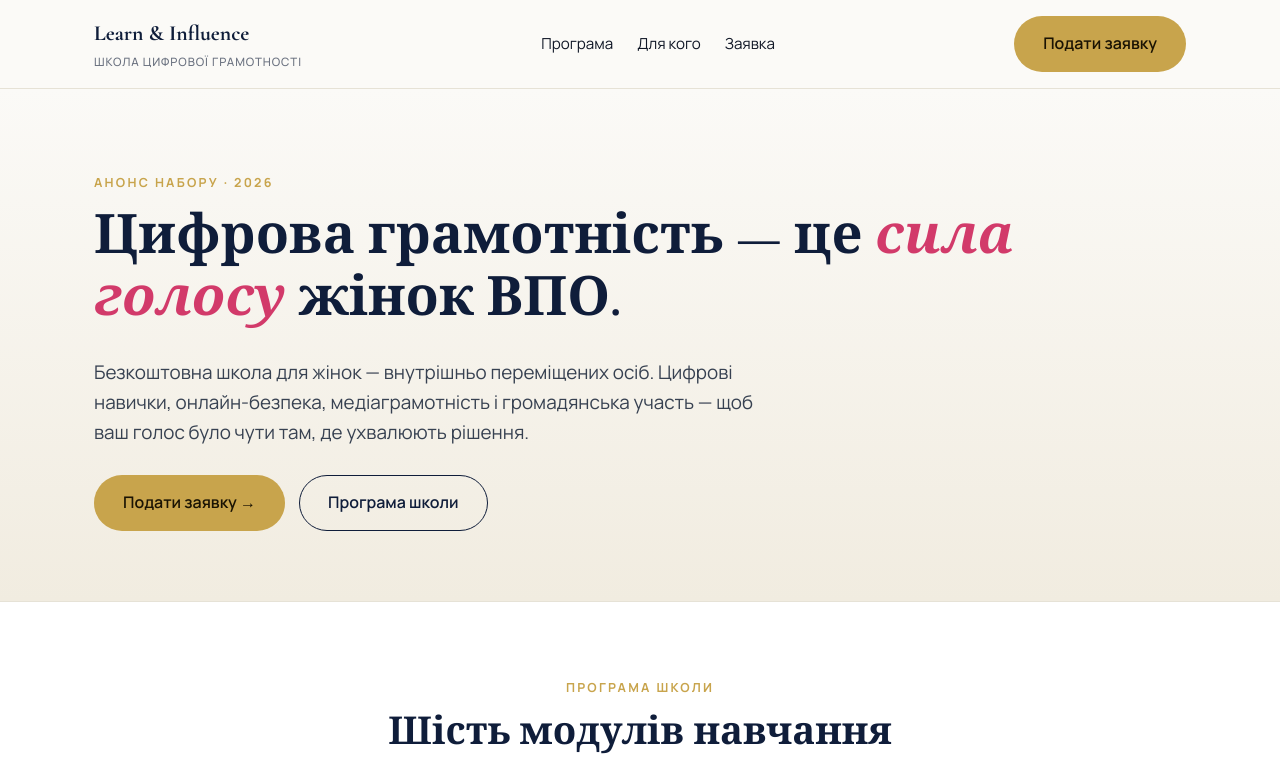
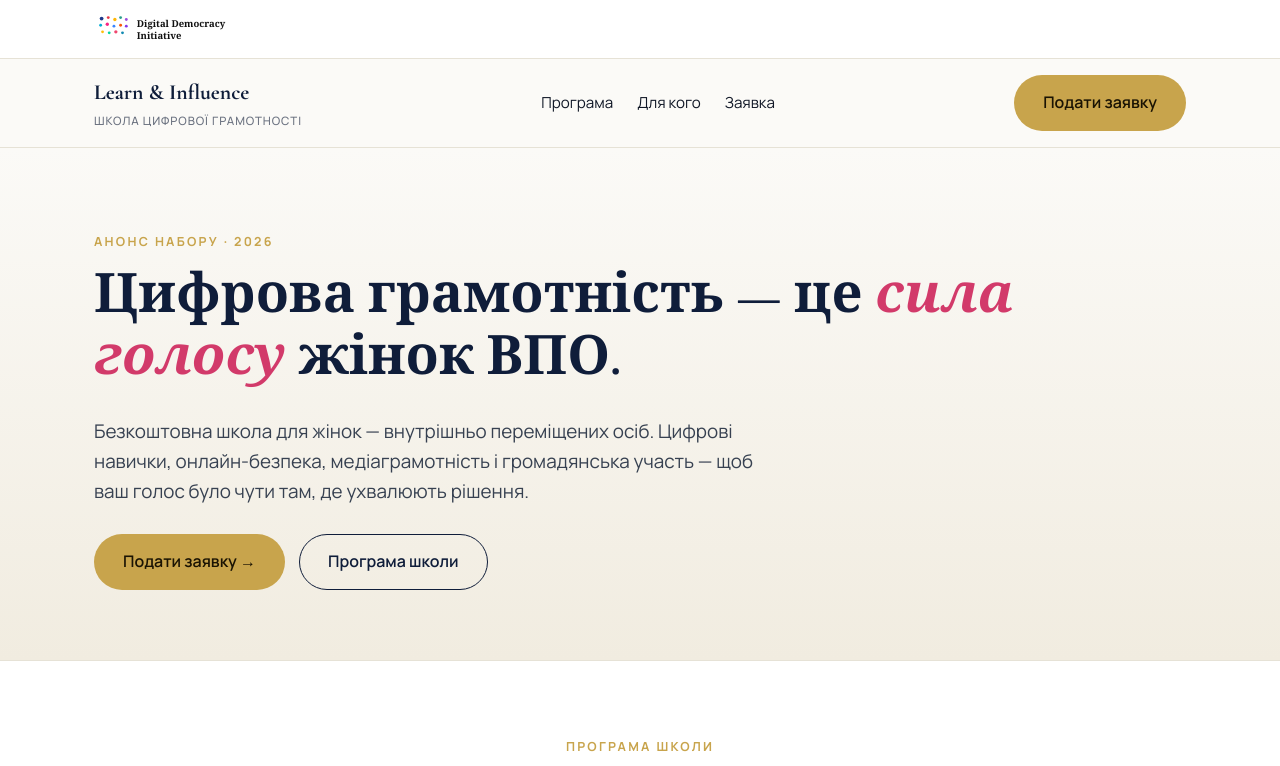
Before and after one commit to zhinocha/school, a plain HTML site: page index.html in a window 1280 px wide. Shown: the top 766 px of the page. Drawn offline with nearby package versions, Linux system fonts and the light colour scheme.

Commit message:
Rebrand: move DDI logo to header, keep partner logos in footer
- Add Digital Democracy Initiative logo as a standalone bar above the header
- Remove DDI logo from the footer donors row, keeping CIVICUS, Metamorphosis, TechSoup and Digital Activism Program there

Co-Authored-By: Claude Sonnet 5 <noreply@anthropic.com>

```diff
--- a/index.html
+++ b/index.html
@@ -26,6 +26,10 @@
   .btn-gold:hover{background:#b89238}
   .btn-outline{background:transparent;border-color:var(--navy);color:var(--navy)}
   .btn-outline:hover{background:var(--navy);color:#fff}
+
+  .funder-bar{background:#fff;border-bottom:1px solid var(--line)}
+  .funder-bar .container{display:flex;align-items:center;padding-top:10px;padding-bottom:10px}
+  .funder-bar svg{height:38px;width:auto;display:block}
 
   header{position:sticky;top:0;background:rgba(251,250,247,.95);backdrop-filter:blur(10px);border-bottom:1px solid var(--line);z-index:50}
   header .container{display:flex;align-items:center;justify-content:space-between;padding-top:16px;padding-bottom:16px}
@@ -78,6 +82,12 @@
 </style>
 </head>
 <body>
+
+<div class="funder-bar">
+  <div class="container">
+    <svg viewBox="0 0 320 80" aria-label="Digital Democracy Initiative" xmlns="http://www.w3.org/2000/svg"><rect width="320" height="80" fill="#fff"/><g transform="translate(8,10)"><circle cx="8" cy="8" r="4" fill="#1f3a8a"/><circle cx="22" cy="6" r="3" fill="#e63946"/><circle cx="36" cy="10" r="3.5" fill="#ffb703"/><circle cx="48" cy="6" r="3" fill="#2a9d8f"/><circle cx="60" cy="10" r="3" fill="#9d4edd"/><circle cx="6" cy="22" r="3" fill="#06aed5"/><circle cx="20" cy="20" r="3.5" fill="#f72585"/><circle cx="34" cy="24" r="3" fill="#3a86ff"/><circle cx="48" cy="22" r="3" fill="#fb5607"/><circle cx="60" cy="24" r="3" fill="#8338ec"/><circle cx="10" cy="36" r="3" fill="#ffbe0b"/><circle cx="24" cy="38" r="3" fill="#06d6a0"/><circle cx="38" cy="36" r="3.5" fill="#ef476f"/><circle cx="52" cy="38" r="3" fill="#118ab2"/></g><text x="90" y="36" font-family="Georgia,serif" font-size="20" font-weight="700" fill="#111">Digital Democracy</text><text x="90" y="60" font-family="Georgia,serif" font-size="20" font-weight="700" fill="#111">Initiative</text></svg>
+  </div>
+</div>
 
 <header>
   <div class="container">
@@ -159,8 +169,6 @@
     <div class="donors">
       <div class="donors-title">Підтримано · Supported by</div>
       <div class="donors-row">
-        <!-- DDI -->
-        <svg viewBox="0 0 320 80" aria-label="Digital Democracy Initiative" xmlns="http://www.w3.org/2000/svg"><rect width="320" height="80" fill="#fff"/><g transform="translate(8,10)"><circle cx="8" cy="8" r="4" fill="#1f3a8a"/><circle cx="22" cy="6" r="3" fill="#e63946"/><circle cx="36" cy="10" r="3.5" fill="#ffb703"/><circle cx="48" cy="6" r="3" fill="#2a9d8f"/><circle cx="60" cy="10" r="3" fill="#9d4edd"/><circle cx="6" cy="22" r="3" fill="#06aed5"/><circle cx="20" cy="20" r="3.5" fill="#f72585"/><circle cx="34" cy="24" r="3" fill="#3a86ff"/><circle cx="48" cy="22" r="3" fill="#fb5607"/><circle cx="60" cy="24" r="3" fill="#8338ec"/><circle cx="10" cy="36" r="3" fill="#ffbe0b"/><circle cx="24" cy="38" r="3" fill="#06d6a0"/><circle cx="38" cy="36" r="3.5" fill="#ef476f"/><circle cx="52" cy="38" r="3" fill="#118ab2"/></g><text x="90" y="36" font-family="Georgia,serif" font-size="20" font-weight="700" fill="#111">Digital Democracy</text><text x="90" y="60" font-family="Georgia,serif" font-size="20" font-weight="700" fill="#111">Initiative</text></svg>
         <!-- CIVICUS -->
         <svg viewBox="0 0 240 100" aria-label="CIVICUS" xmlns="http://www.w3.org/2000/svg"><rect width="240" height="100" fill="#fff"/><g transform="translate(80,4)"><circle cx="14" cy="10" r="6" fill="#f39200"/><circle cx="40" cy="6" r="6" fill="#0061af"/><circle cx="66" cy="10" r="6" fill="#00a651"/><circle cx="-2" cy="22" r="5" fill="#1f3a8a"/><circle cx="80" cy="22" r="5" fill="#e30613"/><path d="M-6 38 Q40 28 86 38 Q40 56 -6 38 Z" fill="#0061af"/><path d="M2 44 Q40 56 78 44 Q60 70 40 70 Q20 70 2 44 Z" fill="#00aeef"/></g><text x="120" y="92" text-anchor="middle" font-family="Arial Black,sans-serif" font-size="22" font-weight="900" fill="#0061af" letter-spacing="2">CIVICUS</text></svg>
         <!-- Metamorphosis -->
```
